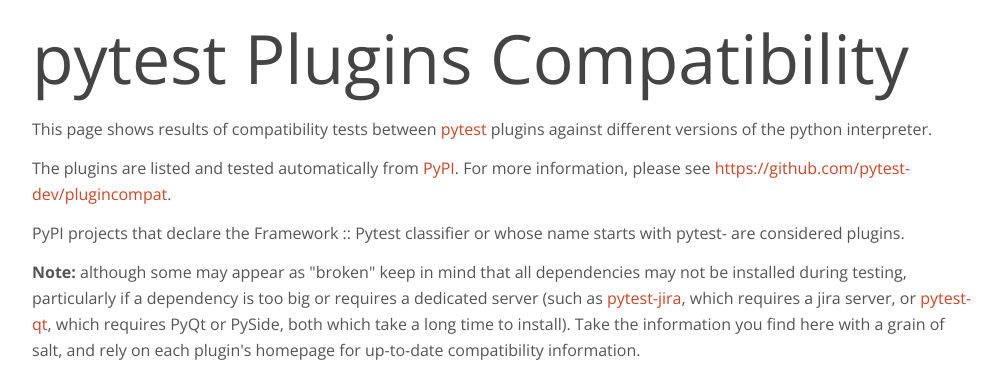
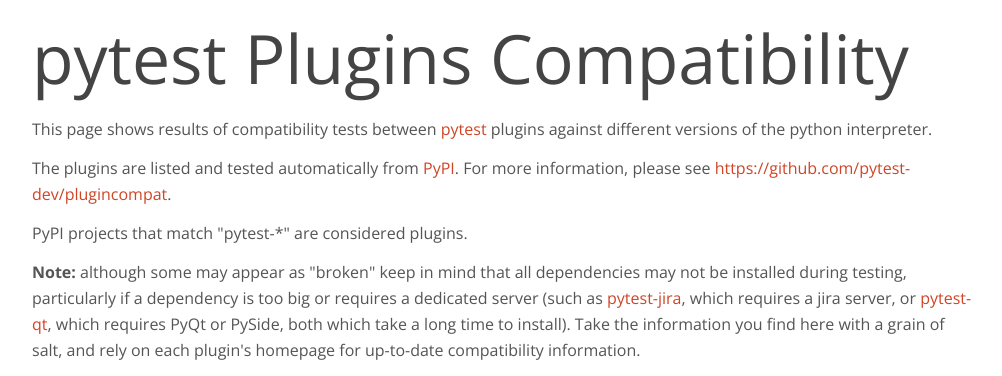
Before and after one commit to pytest-dev/plugincompat, a Flask app: template templates/index.html in a window 1280 px wide. Shown: the top 376 px of the page, without its empty margins (138-1140 px from the left). Run offline with Flask 2, Linux system fonts and the light colour scheme; the template is opened without the code that fills it, so the values that code supplies are empty.

Commit message:
Update index.html to remove reference to Pytest classifier

```diff
--- a/templates/index.html
+++ b/templates/index.html
@@ -13,8 +13,7 @@
             https://github.com/pytest-dev/plugincompat</a>.
     </p>
 
-    <p>PyPI projects that declare the <b>Framework :: Pytest</b> classifier or whose
-        name starts with <b>pytest-</b> are considered plugins.</p>
+    <p>PyPI projects that match "pytest-*" are considered plugins.</p>
 
     <p>
         <strong>Note:</strong> although some may appear as "broken" keep in mind
```
